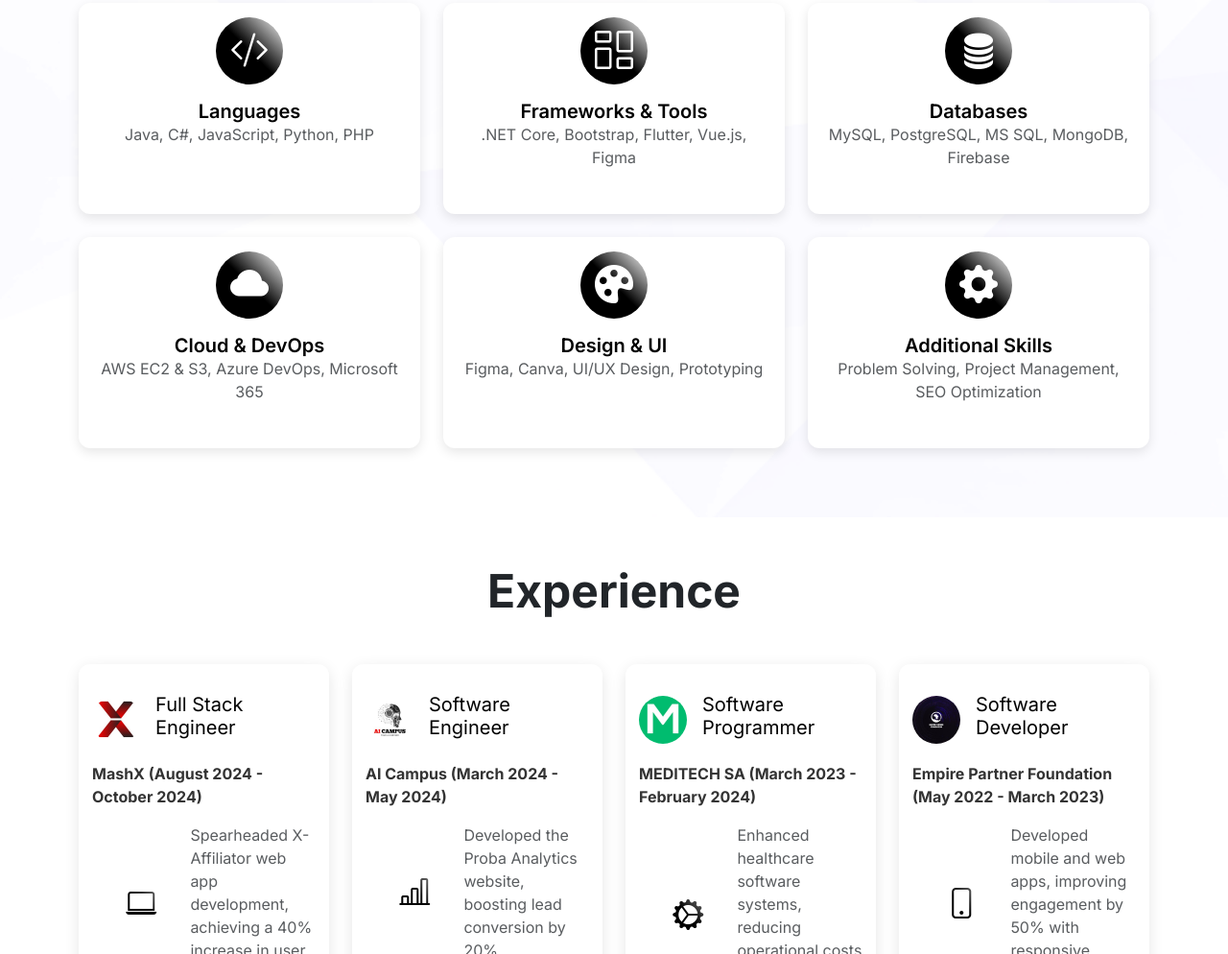
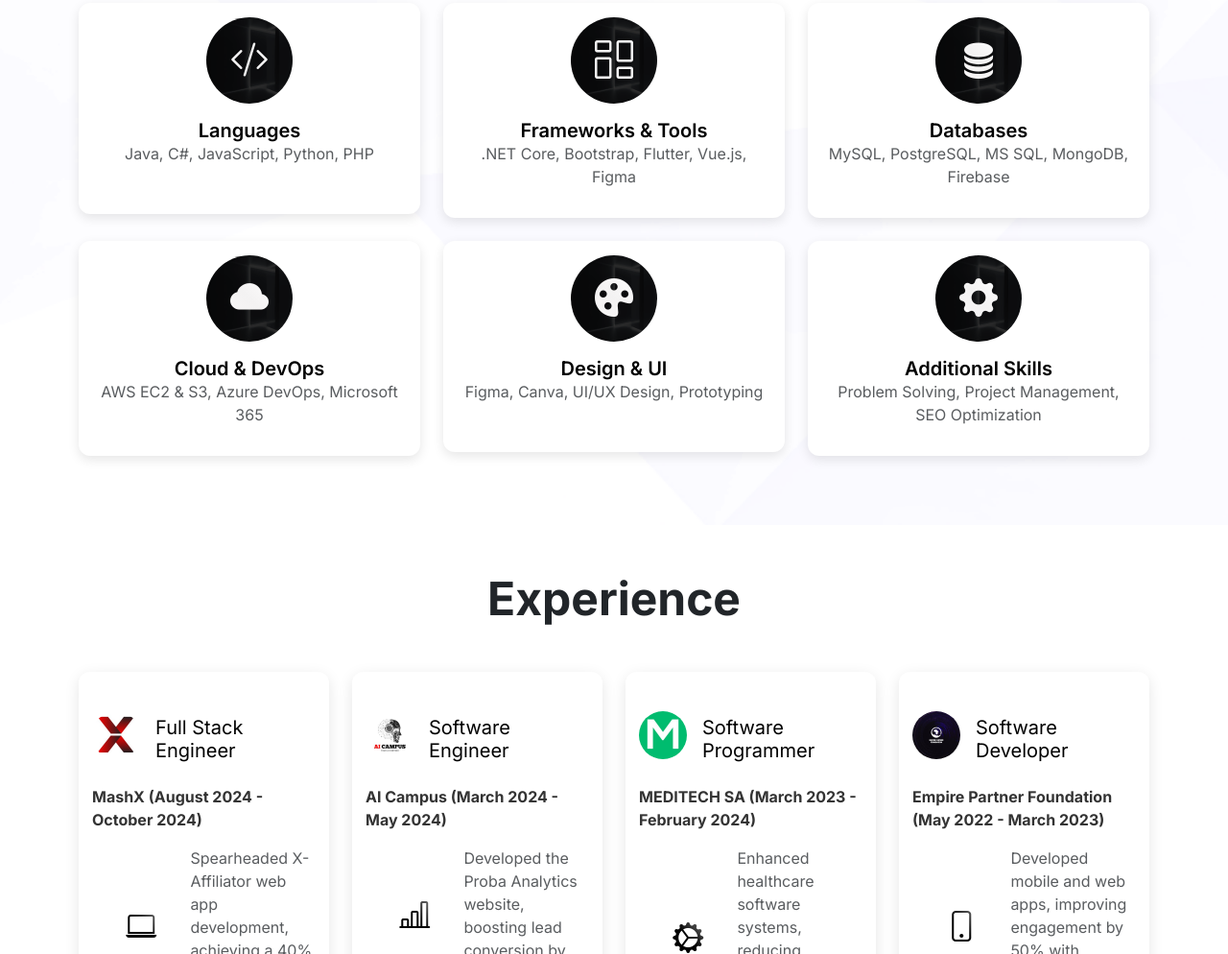
Before and after one commit to M-h-sh/Black_And_White_CV_Based_Portfolio, a plain HTML site: page index.html in a window 1280 px wide. Shown: the part 1455-2449 px from the top of the page at 96% size. Drawn offline with nearby package versions, Linux system fonts and the light colour scheme.

Commit message:
new updates

```diff
--- a/css/style.css
+++ b/css/style.css
@@ -85,10 +85,11 @@ p {
     display: flex;
     justify-content: center;
     align-items: center;
-    background: linear-gradient(45deg,black,black, #ffffff); /* Black-to-white gradient */
+    background-image:url('../images/icon.png')!important;
+    background-size: cover;/* Black-to-white gradient */
     border-radius: 50%;
-    width: 70px;
-    height: 70px;
+    width: 90px;
+    height: 90px;
     margin: 0 auto;
     transition: background 0.3s ease;
 }
@@ -97,7 +98,7 @@ p {
 .skill-icon {
     font-size: 2.5rem;
     color: transparent;
-    background: linear-gradient(45deg, white, #ffffff, #ffffff); /* Black-and-white gradient effect */
+    background: linear-gradient(45deg,rgb(250, 248, 248), #f3f2f2, #ffffff); /* Black-and-white gradient effect */
     -webkit-background-clip: text;
     -webkit-text-fill-color: transparent;
     transition: background 0.3s ease;
--- a/index.html
+++ b/index.html
@@ -196,7 +196,7 @@
                 <div class="experience-card">
                     <div class="d-flex align-items-center mb-3 mt-3">
                         <img src="images/mashx.jpg" class="company-logo me-3" alt="MashX Logo">
-                        <h5 class="fw-light">Full Stack Engineer</h5>
+                        <h5 class="fw-light mt-3">Full Stack Engineer</h5>
                     </div>
                     <p class="fw-bold">MashX (August 2024 - October 2024)</p>
                     <div class="d-flex align-items-center mb-3">
@@ -219,7 +219,7 @@
                 <div class="experience-card">
                     <div class="d-flex align-items-center mb-3 mt-3">
                         <img src="images/epf_innovation_campus_logo.jpg" class="company-logo me-3" alt="EPF Logo">
-                        <h5 class="fw-light">Software Engineer</h5>
+                        <h5 class="fw-light mt-3">Software Engineer</h5>
                     </div>
                     <p class="fw-bold">AI Campus (March 2024 - May 2024)</p>
                     <div class="d-flex align-items-center mb-3">
@@ -242,7 +242,7 @@
                 <div class="experience-card">
                     <div class="d-flex align-items-center mb-3 mt-3">
                         <img src="images/MEDITECH.jpg" class="company-logo me-3" alt="MEDITECH Logo">
-                        <h5 class="fw-light">Software Programmer</h5>
+                        <h5 class="fw-light mt-3">Software Programmer</h5>
                     </div>
                     <p class="fw-bold">MEDITECH SA (March 2023 - February 2024)</p>
                     <div class="d-flex align-items-center mb-3">
@@ -265,7 +265,7 @@
                 <div class="experience-card">
                     <div class="d-flex align-items-center mb-3 mt-3">
                         <img src="images/epfsouthafrica_logo.jpg" class="company-logo me-3" alt="Empire Partner Logo">
-                        <h5 class="fw-light">Software Developer</h5>
+                        <h5 class="fw-light mt-3">Software Developer</h5>
                     </div>
                     <p class="fw-bold">Empire Partner Foundation (May 2022 - March 2023)</p>
                     <div class="d-flex align-items-center mb-3">
```
Also changed, not shown: images/icon.png (added).
